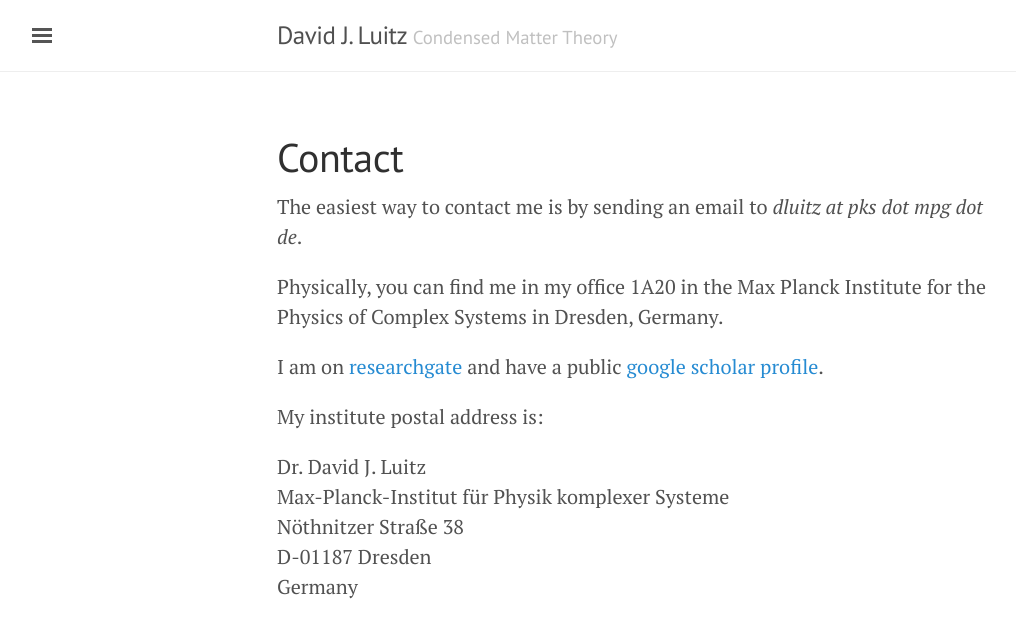
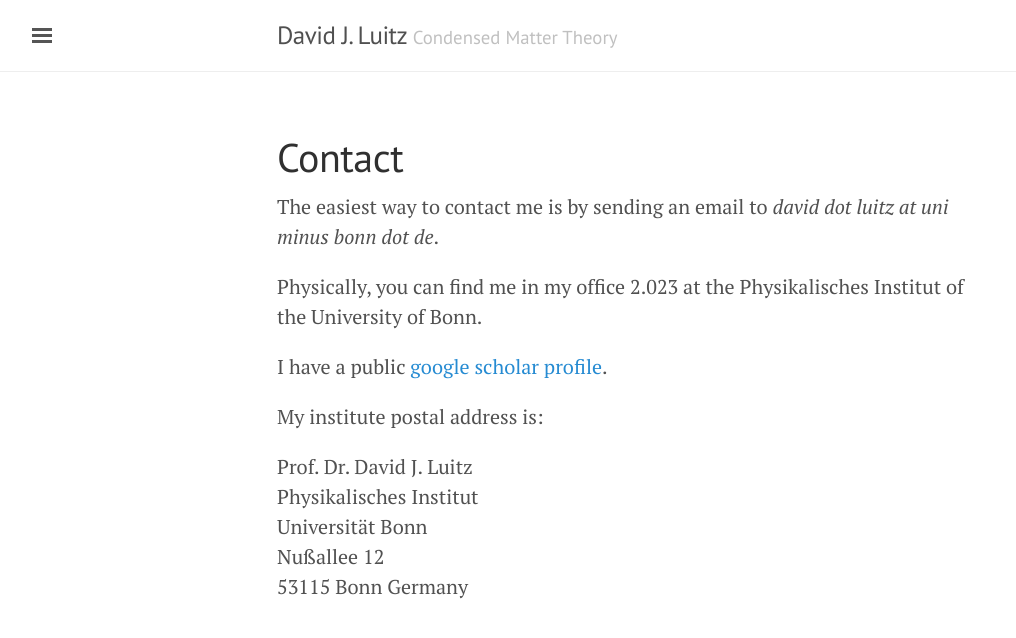
Before and after one commit to dluitz/dluitz.github.io, a Jekyll site: the page built from contact.md, in a window 1280 px wide. Shown: the top 638 px of the page, without its empty margins (3-1019 px from the left). Built offline with Jekyll 4.4.1, drawn with Linux system fonts in a browser that asks for light colours.

Commit message:
[pub/affiliation] update

```diff
--- a/contact.md
+++ b/contact.md
@@ -4,16 +4,17 @@ title: Contact
 ---
 
 
-The easiest way to contact me is by sending an email to *dluitz at pks dot mpg dot de*.
+The easiest way to contact me is by sending an email to *david dot luitz at uni minus bonn dot de*.
 
-Physically, you can find me in my office 1A20 in the Max Planck Institute for the Physics of Complex Systems in Dresden, Germany.
+Physically, you can find me in my office 2.023 at the Physikalisches Institut of the University of Bonn.
 
-I am on [researchgate](https://www.researchgate.net/profile/David_Luitz) and have a public [google scholar profile](https://scholar.google.com/citations?user=8CCqRZYAAAAJ&hl=en&oi=ao).
+I have a public [google scholar profile](https://scholar.google.com/citations?user=8CCqRZYAAAAJ&hl=en&oi=ao).
 
 My institute postal address is:
 
-Dr. David J. Luitz
-Max-Planck-Institut für Physik komplexer Systeme
-Nöthnitzer Straße 38
-D-01187 Dresden
+Prof. Dr. David J. Luitz
+Physikalisches Institut
+Universität Bonn
+Nußallee 12
+53115 Bonn
 Germany
```
Also changed, not shown: index.md (+3 -1 lines), publications.md (+5 -0 lines).
